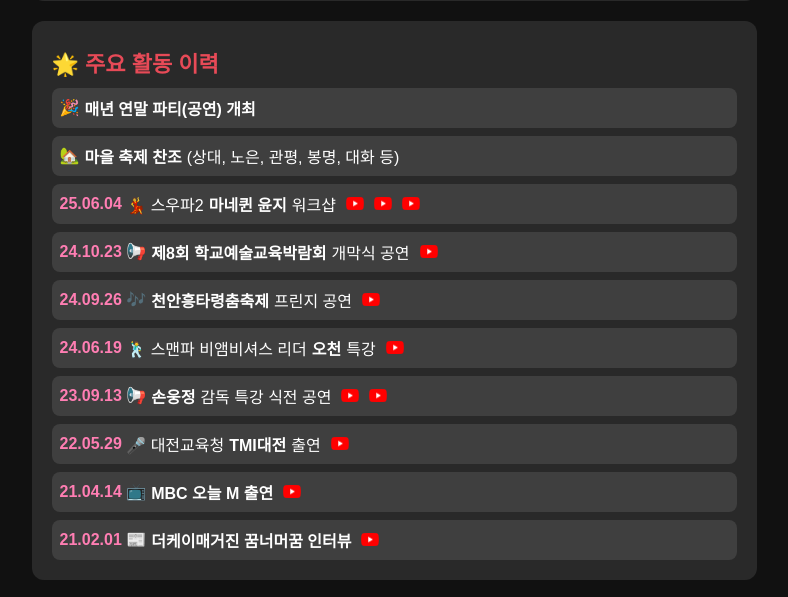
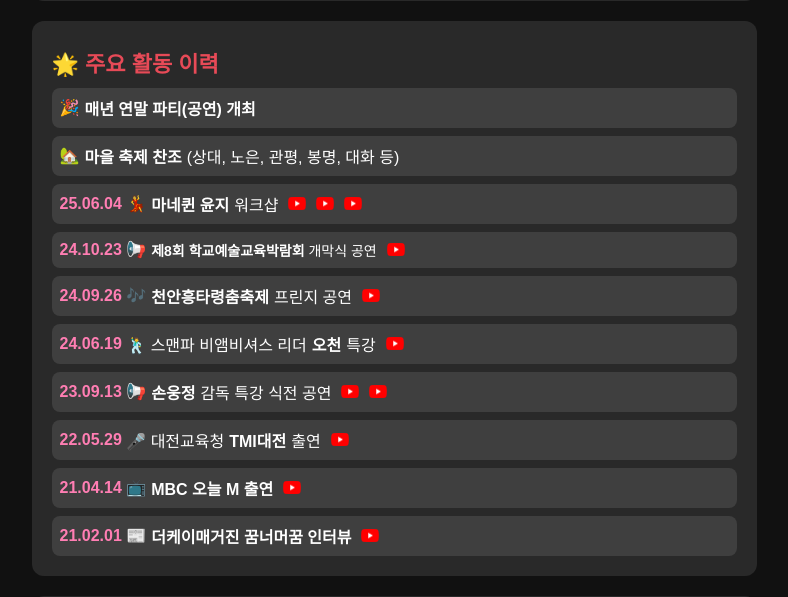
Before and after one commit to jingiru/9ine, a Flask app: page /info in a window 1280 px wide. Shown: the part 928-1525 px from the top of the page, without its empty margins (246-1034 px from the left). Run offline with Flask 3, Linux system fonts and the light colour scheme.

Commit message:
글씨 크기 일부 수정

```diff
--- a/templates/info.html
+++ b/templates/info.html
@@ -53,7 +53,7 @@
                 </div>
                 <div class="activity-item">
                     <span class="activity-date">25.06.04</span>
-                    <span class="activity-desc">&nbsp;💃 스우파2 <strong>마네퀸 윤지</strong> 워크샵
+                    <span class="activity-desc">&nbsp;💃 <strong>마네퀸 윤지</strong> 워크샵
                         <a href="https://youtu.be/_C_67abVzBc" target="_blank" class="youtube-link">
                             <img src="{{ url_for('static', filename='youtube_logo.png') }}" alt="YouTube" class="youtube-icon">
                         </a>
@@ -67,7 +67,11 @@
                 </div>
                 <div class="activity-item">
                     <span class="activity-date">24.10.23</span>
-                    <span class="activity-desc">&nbsp;📢 <strong>제8회 학교예술교육박람회</strong> 개막식 공연
+                    <span class="activity-desc">
+                        &nbsp;📢
+                        <span style="font-size: 14px;">
+                            <strong>제8회 학교예술교육박람회</strong> 개막식 공연
+                        </span>
                         <a href="https://youtu.be/EKvg1i_7asA" target="_blank" class="youtube-link">
                             <img src="{{ url_for('static', filename='youtube_logo.png') }}" alt="YouTube" class="youtube-icon">
                         </a>
```
